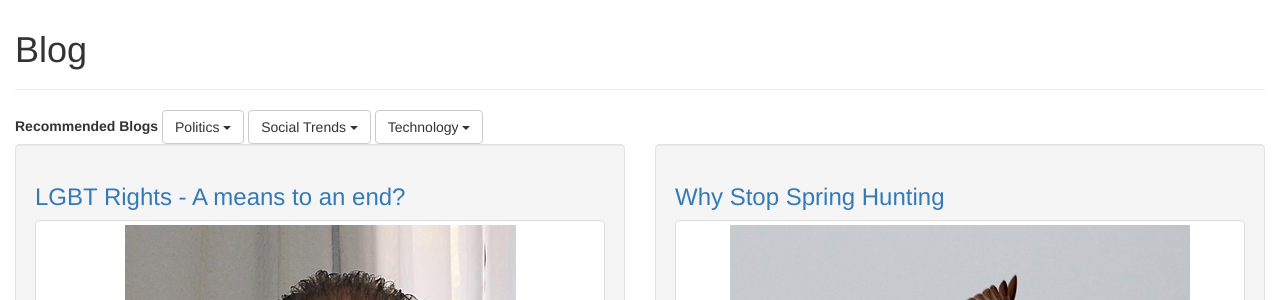
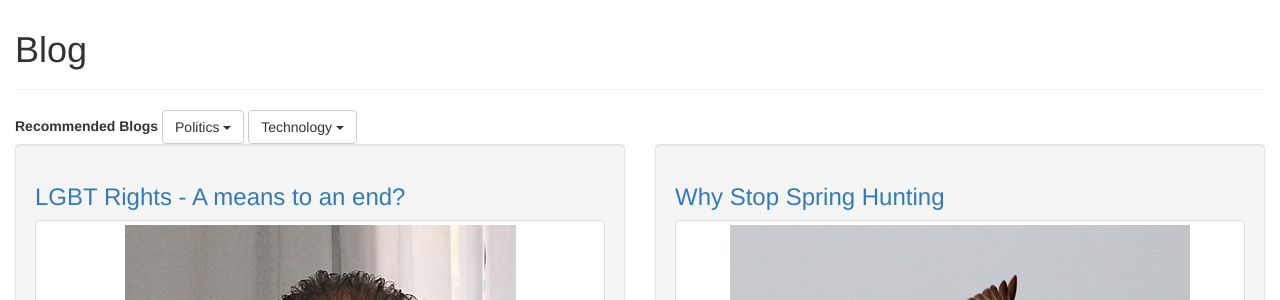
Before and after one commit to dannydes/dannydes.github.io, a Jekyll site: the page built from blog/index.html, in a window 1280 px wide and 900 px high, scrolled down 439 px. Shown: the part 141-441 px from the top of the window. Built offline with Jekyll 4.4.1, drawn with Linux system fonts in a browser that asks for light colours; nearby versions of some CDN libraries; the list of posts is cut into pages by our own code.

Commit message:
removed social trends from blogroll

```diff
--- a/_includes/blogroll.html
+++ b/_includes/blogroll.html
@@ -14,14 +14,6 @@
 
 <div class="btn-group">
 	<button type="button" class="btn btn-default dropdown-toggle" data-toggle="dropdown" aria-haspopup="true" aria-expanded="false">
-		Social Trends <span class="caret"></span>
-	</button>
-	<ul class="dropdown-menu">
-	</ul>
-</div>
-
-<div class="btn-group">
-	<button type="button" class="btn btn-default dropdown-toggle" data-toggle="dropdown" aria-haspopup="true" aria-expanded="false">
 		Technology <span class="caret"></span>
 	</button>
 	<ul class="dropdown-menu">
```
